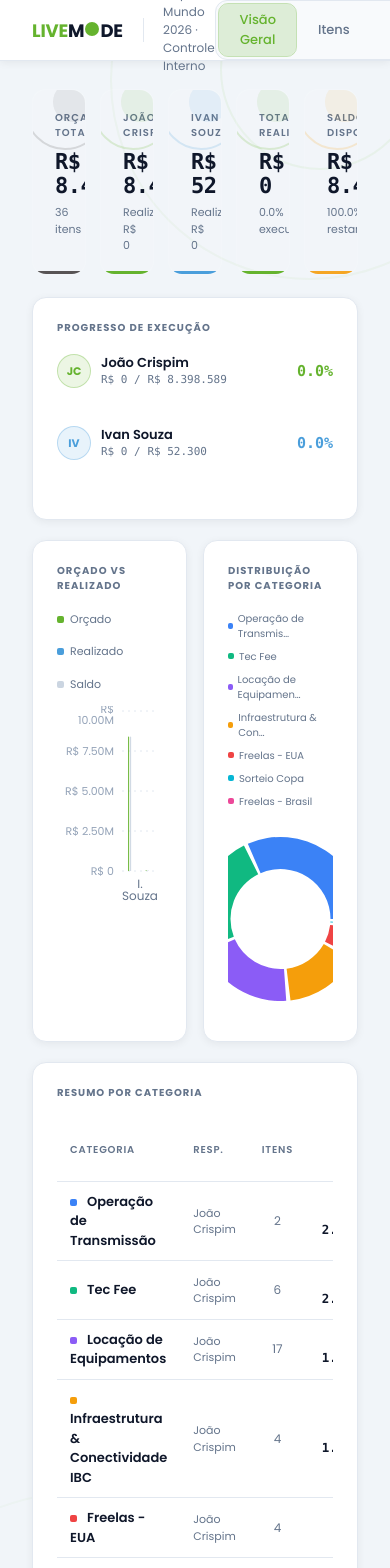
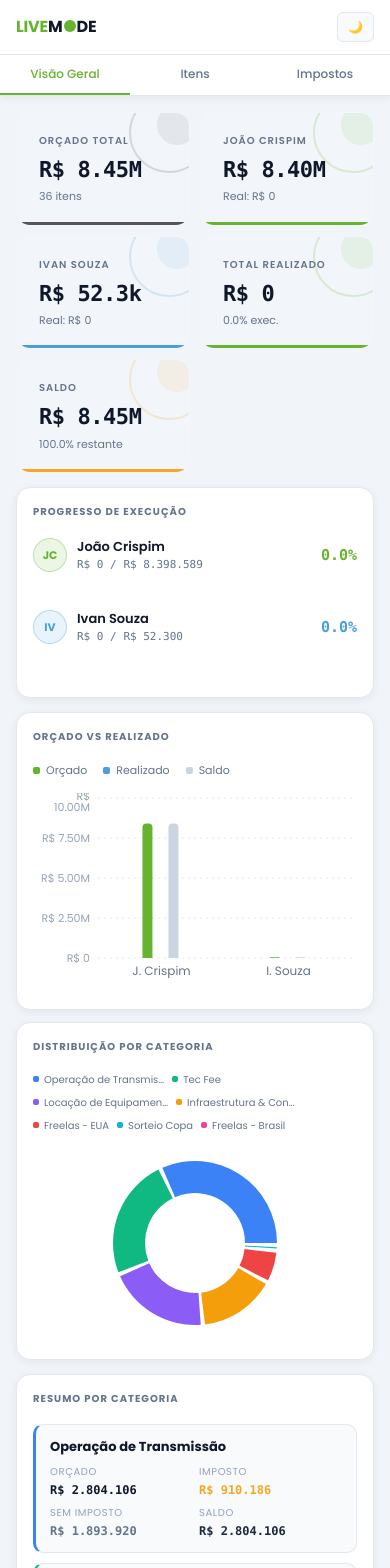
Before and after one commit to FellipePardal/CopaDoMundo2026, a React (Vite) app: page / in a window 390 px wide. Shown: the top 1568 px of the page. Built offline with nearby package versions, Linux system fonts and the light colour scheme.

Commit message:
Update App.jsx

```diff
--- a/src/App.jsx
+++ b/src/App.jsx
@@ -1,4 +1,4 @@
-import React, { useState } from 'react'
+import React, { useState, useEffect } from 'react'
 import { useStore } from './data/store.js'
 import { fmt, fmtM, fmtPct, CAT_COLORS } from './data/utils.js'
 import KpiCard from './components/KpiCard.jsx'
@@ -48,10 +48,22 @@ const CircleAsset = ({ size = 120, color = '#65B32E', opacity = 0.06, style = {}
   }} />
 )
 
+function useIsMobile() {
+  const [isMobile, setIsMobile] = useState(window.innerWidth <= 768)
+  useEffect(() => {
+    const handler = () => setIsMobile(window.innerWidth <= 768)
+    window.addEventListener('resize', handler)
+    return () => window.removeEventListener('resize', handler)
+  }, [])
+  return isMobile
+}
+
 export default function App() {
   const { items, updateItem, addItem, removeItem, totals, grand, byCategory, byStatus } = useStore()
   const [activeTab, setActiveTab] = useState('overview')
   const [theme, setTheme] = useState('light')
+  const [mobileMenu, setMobileMenu] = useState(false)
+  const isMobile = useIsMobile()
 
   function toggleTheme() {
     const next = theme === 'light' ? 'dark' : 'light'
@@ -70,9 +82,13 @@ export default function App() {
   return (
     <div style={{ minHeight: '100vh', background: 'var(--bg)', position: 'relative', overflow: 'hidden' }}>
 
+      {!isMobile && (
+        <>
           <CircleAsset size={400} color="#65B32E" opacity={isDark ? 0.04 : 0.05} style={{ top: -120, right: -120 }} />
           <CircleAsset size={200} color="#65B32E" opacity={isDark ? 0.06 : 0.07} style={{ top: -30, right: -30 }} />
           <CircleAsset size={600} color="#65B32E" opacity={isDark ? 0.025 : 0.03} style={{ bottom: -200, left: -200 }} />
+        </>
+      )}
 
       {/* TOPBAR */}
       <div style={{
@@ -84,32 +100,43 @@ export default function App() {
       }}>
         <div style={{
           display: 'flex', alignItems: 'center', justifyContent: 'space-between',
-          padding: '0 32px', height: 60, maxWidth: 1600, margin: '0 auto',
+          padding: isMobile ? '0 16px' : '0 32px',
+          height: isMobile ? 54 : 60,
+          maxWidth: 1600, margin: '0 auto',
         }}>
 
           {/* Logo */}
-          <div style={{ display: 'flex', alignItems: 'center', gap: 16 }}>
+          <div style={{ display: 'flex', alignItems: 'center', gap: isMobile ? 8 : 16 }}>
             <div style={{
               display: 'flex', alignItems: 'center',
-              fontFamily: "'Poppins', sans-serif", fontWeight: 800, fontSize: 18,
+              fontFamily: "'Poppins', sans-serif", fontWeight: 800,
+              fontSize: isMobile ? 16 : 18,
               letterSpacing: '-0.01em',
             }}>
               <span style={{ color: '#65B32E' }}>LIVE</span>
               <span style={{ color: isDark ? '#fff' : '#0F172A' }}>M</span>
               <span style={{
-                display: 'inline-block', width: 14, height: 14, borderRadius: '50%',
+                display: 'inline-block',
+                width: isMobile ? 12 : 14,
+                height: isMobile ? 12 : 14,
+                borderRadius: '50%',
                 background: '#65B32E', margin: '0 1px', verticalAlign: 'middle',
                 position: 'relative', top: -1,
               }} />
               <span style={{ color: isDark ? '#fff' : '#0F172A' }}>DE</span>
             </div>
+            {!isMobile && (
+              <>
                 <div style={{ width: 1, height: 24, background: 'var(--border)', margin: '0 4px' }} />
                 <div style={{ fontSize: 12, color: 'var(--muted)', fontWeight: 400 }}>
                   Copa do Mundo 2026 · Controle Interno
                 </div>
+              </>
+            )}
           </div>
 
-          {/* Tabs */}
+          {/* Tabs — desktop */}
+          {!isMobile && (
             <div style={{
               display: 'flex', gap: 2,
               background: 'var(--surface2)',
@@ -126,9 +153,11 @@ export default function App() {
                 }}>{t.label}</button>
               ))}
             </div>
+          )}
 
           {/* Direita */}
           <div style={{ display: 'flex', alignItems: 'center', gap: 8 }}>
+            {!isMobile && (
               <div style={{
                 fontSize: 11, fontWeight: 500, color: 'var(--muted)',
                 fontFamily: 'var(--mono)',
@@ -137,42 +166,70 @@ export default function App() {
               }}>
                 USD 1 = R$ 5,60
               </div>
+            )}
             <button onClick={toggleTheme} style={{
-              padding: '5px 14px', borderRadius: 6,
-              fontSize: 12, fontWeight: 600,
+              padding: isMobile ? '5px 10px' : '5px 14px',
+              borderRadius: 6, fontSize: 12, fontWeight: 600,
               border: '1px solid var(--border)',
               background: 'var(--surface2)',
               color: 'var(--muted)',
             }}>
-              {isDark ? '☀️ Claro' : '🌙 Escuro'}
+              {isDark ? '☀️' : '🌙'}
             </button>
           </div>
         </div>
+
+        {/* Tabs — mobile (abaixo do header) */}
+        {isMobile && (
+          <div style={{
+            display: 'flex',
+            borderTop: '1px solid var(--border)',
+            background: 'var(--surface)',
+          }}>
+            {tabs.map(t => (
+              <button key={t.id} onClick={() => setActiveTab(t.id)} style={{
+                flex: 1, padding: '10px 4px', fontSize: 12, fontWeight: 500,
+                border: 'none', borderBottom: activeTab === t.id ? `2px solid #65B32E` : '2px solid transparent',
+                background: 'transparent',
+                color: activeTab === t.id ? '#65B32E' : 'var(--muted)',
+              }}>{t.label}</button>
+            ))}
+          </div>
+        )}
       </div>
 
       {/* CONTENT */}
-      <div style={{ padding: '28px 32px', maxWidth: 1600, margin: '0 auto', position: 'relative', zIndex: 1 }}>
+      <div style={{
+        padding: isMobile ? '16px' : '28px 32px',
+        maxWidth: 1600, margin: '0 auto',
+        position: 'relative', zIndex: 1,
+      }}>
 
         {/* VISÃO GERAL */}
         {activeTab === 'overview' && (
           <>
             {/* KPIs */}
-            <div style={{ display: 'grid', gridTemplateColumns: 'repeat(5, minmax(0,1fr))', gap: 14, marginBottom: 22 }}>
+            <div style={{
+              display: 'grid',
+              gridTemplateColumns: isMobile ? 'repeat(2, 1fr)' : 'repeat(5, minmax(0,1fr))',
+              gap: isMobile ? 10 : 14,
+              marginBottom: isMobile ? 14 : 22,
+            }}>
               <KpiCard label="Orçado Total"     value={fmtM(grand.orcado)}
                 sub={`${items.length} itens`} accent="#585455" />
               <KpiCard label="João Crispim"     value={fmtM(totals['João Crispim']?.orcado)}
-                sub={`Realizado: ${fmtM(totals['João Crispim']?.realizado)}`} accent="#65B32E" />
+                sub={`Real: ${fmtM(totals['João Crispim']?.realizado)}`} accent="#65B32E" />
               <KpiCard label="Ivan Souza"       value={fmtM(totals['Ivan Souza']?.orcado)}
-                sub={`Realizado: ${fmtM(totals['Ivan Souza']?.realizado)}`} accent="#4A9EDB" />
+                sub={`Real: ${fmtM(totals['Ivan Souza']?.realizado)}`} accent="#4A9EDB" />
               <KpiCard label="Total Realizado"  value={fmtM(grand.realizado)}
-                sub={`${fmtPct(grand.pctExec)} executado`} accent="#65B32E" />
-              <KpiCard label="Saldo Disponível" value={fmtM(grand.saldo)}
+                sub={`${fmtPct(grand.pctExec)} exec.`} accent="#65B32E" />
+              <KpiCard label="Saldo"            value={fmtM(grand.saldo)}
                 sub={`${fmtPct(100 - grand.pctExec)} restante`}
                 accent={grand.saldo < 0 ? '#E05252' : '#F5A623'} />
             </div>
 
-            {/* Progresso — largura total, sem status */}
-            <Card style={{ marginBottom: 20 }}>
+            {/* Progresso */}
+            <Card style={{ marginBottom: isMobile ? 14 : 20, padding: isMobile ? '16px' : '22px 24px' }}>
               <CardTitle>Progresso de Execução</CardTitle>
               {Object.entries(totals).map(([resp, t]) => (
                 <ProgressBar key={resp} label={resp}
@@ -184,13 +241,18 @@ export default function App() {
             </Card>
 
             {/* Gráficos */}
-            <div style={{ display: 'grid', gridTemplateColumns: '1fr 1fr', gap: 16, marginBottom: 20 }}>
-              <Card>
+            <div style={{
+              display: 'grid',
+              gridTemplateColumns: isMobile ? '1fr' : '1fr 1fr',
+              gap: isMobile ? 12 : 16,
+              marginBottom: isMobile ? 14 : 20,
+            }}>
+              <Card style={{ padding: isMobile ? '16px' : '22px 24px' }}>
                 <CardTitle>Orçado vs Realizado</CardTitle>
                 <Legend items={[['Orçado','#65B32E'],['Realizado','#4A9EDB'],['Saldo','#CBD5E1']]} />
                 <OrcadoVsRealizadoChart totals={totals} />
               </Card>
-              <Card>
+              <Card style={{ padding: isMobile ? '16px' : '22px 24px' }}>
                 <CardTitle>Distribuição por Categoria</CardTitle>
                 <div style={{ display: 'flex', flexWrap: 'wrap', gap: 8, marginBottom: 10 }}>
                   {Object.keys(byCategory).sort((a,b) => byCategory[b].orcado - byCategory[a].orcado)
@@ -208,8 +270,63 @@ export default function App() {
             </div>
 
             {/* Resumo por categoria */}
-            <Card>
+            <Card style={{ padding: isMobile ? '16px' : '22px 24px' }}>
               <CardTitle>Resumo por Categoria</CardTitle>
+              {isMobile ? (
+                /* Mobile: cards por categoria */
+                <div style={{ display: 'flex', flexDirection: 'column', gap: 10 }}>
+                  {Object.entries(byCategory).sort((a,b)=>b[1].orcado-a[1].orcado).map(([cat, v], idx) => {
+                    const saldo = v.orcado - v.realizado
+                    return (
+                      <div key={cat} style={{
+                        padding: '12px 14px', borderRadius: 'var(--radius-md)',
+                        background: 'var(--surface2)', border: '1px solid var(--border)',
+                        borderLeft: `3px solid ${CAT_COLORS[idx%CAT_COLORS.length]}`,
+                      }}>
+                        <div style={{ fontWeight: 700, fontSize: 13, marginBottom: 8, color: 'var(--text)' }}>
+                          {cat}
+                        </div>
+                        <div style={{ display: 'grid', gridTemplateColumns: '1fr 1fr', gap: 6 }}>
+                          {[
+                            { label: 'Orçado',      val: v.orcado,           color: 'var(--text)'  },
+                            { label: 'Imposto',     val: v.imposto,          color: '#F5A623'      },
+                            { label: 'Sem Imposto', val: v.orcado-v.imposto, color: 'var(--muted)' },
+                            { label: 'Saldo',       val: saldo, color: saldo < 0 ? '#E05252' : 'var(--text2)' },
+                          ].map((c, i) => (
+                            <div key={i}>
+                              <div style={{ fontSize: 10, color: 'var(--muted2)', textTransform: 'uppercase',
+                                letterSpacing: '0.06em', marginBottom: 2 }}>{c.label}</div>
+                              <div style={{ fontSize: 12, fontWeight: 600, fontFamily: 'var(--mono)',
+                                color: c.color }}>{c.val > 0 || c.val < 0 ? fmt(c.val) : '—'}</div>
+                            </div>
+                          ))}
+                        </div>
+                      </div>
+                    )
+                  })}
+                  {/* Total */}
+                  <div style={{ padding: '12px 14px', borderRadius: 'var(--radius-md)',
+                    background: 'var(--surface3)', border: '2px solid var(--border)' }}>
+                    <div style={{ fontWeight: 700, fontSize: 13, marginBottom: 8 }}>Total Geral</div>
+                    <div style={{ display: 'grid', gridTemplateColumns: '1fr 1fr', gap: 6 }}>
+                      {[
+                        { label: 'Orçado',      val: grand.orcado,   color: 'var(--text)' },
+                        { label: 'Imposto',     val: grand.imposto,  color: '#F5A623'     },
+                        { label: 'Sem Imposto', val: grand.semImp,   color: 'var(--muted)'},
+                        { label: 'Realizado',   val: grand.realizado,color: '#65B32E'     },
+                      ].map((c, i) => (
+                        <div key={i}>
+                          <div style={{ fontSize: 10, color: 'var(--muted2)', textTransform: 'uppercase',
+                            letterSpacing: '0.06em', marginBottom: 2 }}>{c.label}</div>
+                          <div style={{ fontSize: 12, fontWeight: 700, fontFamily: 'var(--mono)',
+                            color: c.color }}>{fmt(c.val)}</div>
+                        </div>
+                      ))}
+                    </div>
+                  </div>
+                </div>
+              ) : (
+                /* Desktop: tabela */
                 <div style={{ overflowX: 'auto' }}>
                   <table style={{ width: '100%', borderCollapse: 'collapse' }}>
                     <thead>
@@ -282,6 +399,7 @@ export default function App() {
                     </tfoot>
                   </table>
                 </div>
+              )}
             </Card>
           </>
         )}
@@ -289,47 +407,52 @@ export default function App() {
         {/* ITENS */}
         {activeTab === 'detail' && (
           <>
-            <div style={{ marginBottom: 20 }}>
-              <h2 style={{ fontSize: 20, fontWeight: 700, color: 'var(--text)', marginBottom: 4 }}>
+            <div style={{ marginBottom: 16 }}>
+              <h2 style={{ fontSize: isMobile ? 17 : 20, fontWeight: 700, color: 'var(--text)', marginBottom: 4 }}>
                 Detalhe dos Itens Orçados
               </h2>
               <p style={{ fontSize: 13, color: 'var(--muted)' }}>
-                Preencha <strong style={{ color: '#65B32E' }}>Realizado (R$)</strong> e selecione o <strong style={{ color: '#65B32E' }}>Status</strong> para atualizar o controle.
+                Preencha <strong style={{ color: '#65B32E' }}>Realizado (R$)</strong> e selecione o <strong style={{ color: '#65B32E' }}>Status</strong>.
               </p>
             </div>
-            <ItemsTable items={items} updateItem={updateItem} addItem={addItem} removeItem={removeItem} />
+            <ItemsTable items={items} updateItem={updateItem} addItem={addItem}
+              removeItem={removeItem} isMobile={isMobile} />
           </>
         )}
 
         {/* IMPOSTOS */}
         {activeTab === 'impostos' && (
           <>
-            <div style={{ marginBottom: 20 }}>
-              <h2 style={{ fontSize: 20, fontWeight: 700, color: 'var(--text)', marginBottom: 4 }}>
+            <div style={{ marginBottom: 16 }}>
+              <h2 style={{ fontSize: isMobile ? 17 : 20, fontWeight: 700, color: 'var(--text)', marginBottom: 4 }}>
                 Análise de Impostos
               </h2>
               <p style={{ fontSize: 13, color: 'var(--muted)' }}>
-                Método gross-up — imposto calculado sobre o valor total. Incide exclusivamente em itens em dólar.
+                Método gross-up — incide exclusivamente em itens em dólar.
               </p>
             </div>
 
-            <div style={{ display:'grid', gridTemplateColumns:'repeat(4,minmax(0,1fr))', gap:14, marginBottom:22 }}>
+            <div style={{ display:'grid',
+              gridTemplateColumns: isMobile ? 'repeat(2, 1fr)' : 'repeat(4,minmax(0,1fr))',
+              gap: isMobile ? 10 : 14, marginBottom: isMobile ? 14 : 22 }}>
               <KpiCard label="Total Orçado"      value={fmtM(grand.orcado)} accent="#585455" />
               <KpiCard label="Total Imposto"     value={fmtM(grand.imposto)}
                 sub={`${fmtPct(grand.orcado>0?grand.imposto/grand.orcado*100:0)} do orçado`} accent="#F5A623" />
-              <KpiCard label="Total Sem Imposto" value={fmtM(grand.semImp)} accent="#65B32E" />
+              <KpiCard label="Sem Imposto"       value={fmtM(grand.semImp)} accent="#65B32E" />
               <KpiCard label="Itens Tributados"
-                value={`${items.filter(i=>i.aliq>0).length} itens`}
+                value={`${items.filter(i=>i.aliq>0).length}`}
                 sub="todos em dólar" accent="#4A9EDB" />
             </div>
 
-            <div style={{ display:'grid', gridTemplateColumns:'1fr 1fr', gap:16, marginBottom:20 }}>
-              <Card>
+            <div style={{ display:'grid',
+              gridTemplateColumns: isMobile ? '1fr' : '1fr 1fr',
+              gap: isMobile ? 12 : 16, marginBottom: isMobile ? 14 : 20 }}>
+              <Card style={{ padding: isMobile ? '16px' : '22px 24px' }}>
                 <CardTitle>Imposto por Categoria</CardTitle>
                 <Legend items={[['Base','#CBD5E1'],['Imposto','#F5A623']]} />
                 <ImpostoChart byCategory={byCategory} />
               </Card>
-              <Card>
+              <Card style={{ padding: isMobile ? '16px' : '22px 24px' }}>
                 <CardTitle>Alíquotas Aplicadas</CardTitle>
                 <div style={{ display:'flex', flexDirection:'column', gap:10 }}>
                   {[
@@ -347,11 +470,12 @@ export default function App() {
                         borderLeft:'3px solid #F5A623',
                       }}>
                         <div style={{ display:'flex', justifyContent:'space-between', marginBottom:4 }}>
-                          <span style={{ fontWeight:700, fontSize:17, color:'#F5A623', fontFamily:'var(--mono)' }}>{label}</span>
+                          <span style={{ fontWeight:700, fontSize:16, color:'#F5A623', fontFamily:'var(--mono)' }}>{label}</span>
                           <span style={{ fontSize:11, color:'var(--muted)' }}>{mine.length} itens</span>
                         </div>
                         <div style={{ fontSize:11, color:'var(--muted)', marginBottom:8 }}>{desc}</div>
-                        <div style={{ display:'flex', gap:16, fontSize:11.5, fontFamily:'var(--mono)' }}>
+                        <div style={{ display:'flex', gap: isMobile ? 10 : 16, fontSize:11.5,
+                          fontFamily:'var(--mono)', flexWrap: 'wrap' }}>
                           <span style={{ color:'var(--text2)' }}>Orçado: <strong>{fmtM(total)}</strong></span>
                           <span style={{ color:'#F5A623' }}>Imposto: <strong>{fmtM(imp)}</strong></span>
                           <span style={{ color:'#65B32E' }}>Base: <strong>{fmtM(total-imp)}</strong></span>
@@ -365,7 +489,7 @@ export default function App() {
                     borderLeft:'3px solid #65B32E',
                   }}>
                     <div style={{ display:'flex', justifyContent:'space-between', marginBottom:4 }}>
-                      <span style={{ fontWeight:700, fontSize:17, color:'#65B32E', fontFamily:'var(--mono)' }}>0,00%</span>
+                      <span style={{ fontWeight:700, fontSize:16, color:'#65B32E', fontFamily:'var(--mono)' }}>0,00%</span>
                       <span style={{ fontSize:11, color:'var(--muted)' }}>{items.filter(i=>!i.aliq).length} itens</span>
                     </div>
                     <div style={{ fontSize:11, color:'var(--muted)', marginBottom:8 }}>
@@ -379,8 +503,37 @@ export default function App() {
               </Card>
             </div>
 
-            <Card>
+            <Card style={{ padding: isMobile ? '16px' : '22px 24px' }}>
               <CardTitle>Itens com Incidência de Imposto</CardTitle>
+              {isMobile ? (
+                <div style={{ display: 'flex', flexDirection: 'column', gap: 10 }}>
+                  {items.filter(i=>i.aliq>0).map(item => (
+                    <div key={item.id} style={{
+                      padding: '12px 14px', borderRadius: 'var(--radius-md)',
+                      background: 'var(--surface2)', border: '1px solid var(--border)',
+                      borderLeft: '3px solid #F5A623',
+                    }}>
+                      <div style={{ fontWeight: 600, fontSize: 13, marginBottom: 8,
+                        color: 'var(--text)', lineHeight: 1.3 }}>{item.det}</div>
+                      <div style={{ display: 'grid', gridTemplateColumns: '1fr 1fr', gap: 6 }}>
+                        {[
+                          { label: 'Alíquota',    val: `${(item.aliq*100).toFixed(2)}%`, color: '#F5A623' },
+                          { label: 'Orçado',      val: fmt(item.orcado),    color: 'var(--text)'  },
+                          { label: 'Imposto',     val: fmt(item.imposto),   color: '#F5A623'      },
+                          { label: 'Sem Imposto', val: fmt(item.semImp),    color: '#65B32E'      },
+                        ].map((c, i) => (
+                          <div key={i}>
+                            <div style={{ fontSize: 10, color: 'var(--muted2)', textTransform: 'uppercase',
+                              letterSpacing: '0.06em', marginBottom: 2 }}>{c.label}</div>
+                            <div style={{ fontSize: 12, fontWeight: 600,
+                              fontFamily: 'var(--mono)', color: c.color }}>{c.val}</div>
+                          </div>
+                        ))}
+                      </div>
+                    </div>
+                  ))}
+                </div>
+              ) : (
                 <div style={{ overflowX:'auto' }}>
                   <table style={{ width:'100%', borderCollapse:'collapse' }}>
                     <thead>
@@ -459,16 +612,18 @@ export default function App() {
                     </tfoot>
                   </table>
                 </div>
+              )}
             </Card>
           </>
         )}
 
         {/* Footer */}
+        {!isMobile && (
           <div style={{ marginTop:40, paddingTop:20,
             borderTop:'1px solid var(--border)',
             display:'flex', justifyContent:'space-between', alignItems:'center' }}>
             <div style={{ display:'flex', alignItems:'center', gap:8 }}>
-            <span style={{ fontFamily:"'Poppins',sans-serif", fontWeight:800, fontSize:13, letterSpacing:'-0.01em' }}>
+              <span style={{ fontFamily:"'Poppins',sans-serif", fontWeight:800, fontSize:13 }}>
                 <span style={{ color:'#65B32E' }}>LIVE</span>
                 <span style={{ color:'var(--text)' }}>M</span>
                 <span style={{ display:'inline-block', width:8, height:8, borderRadius:'50%',
@@ -483,6 +638,7 @@ export default function App() {
               {new Date().toLocaleDateString('pt-BR', { day:'2-digit', month:'long', year:'numeric' })}
             </span>
           </div>
+        )}
       </div>
     </div>
   )
```
Lines whose indentation alone changed are shown as unchanged.
